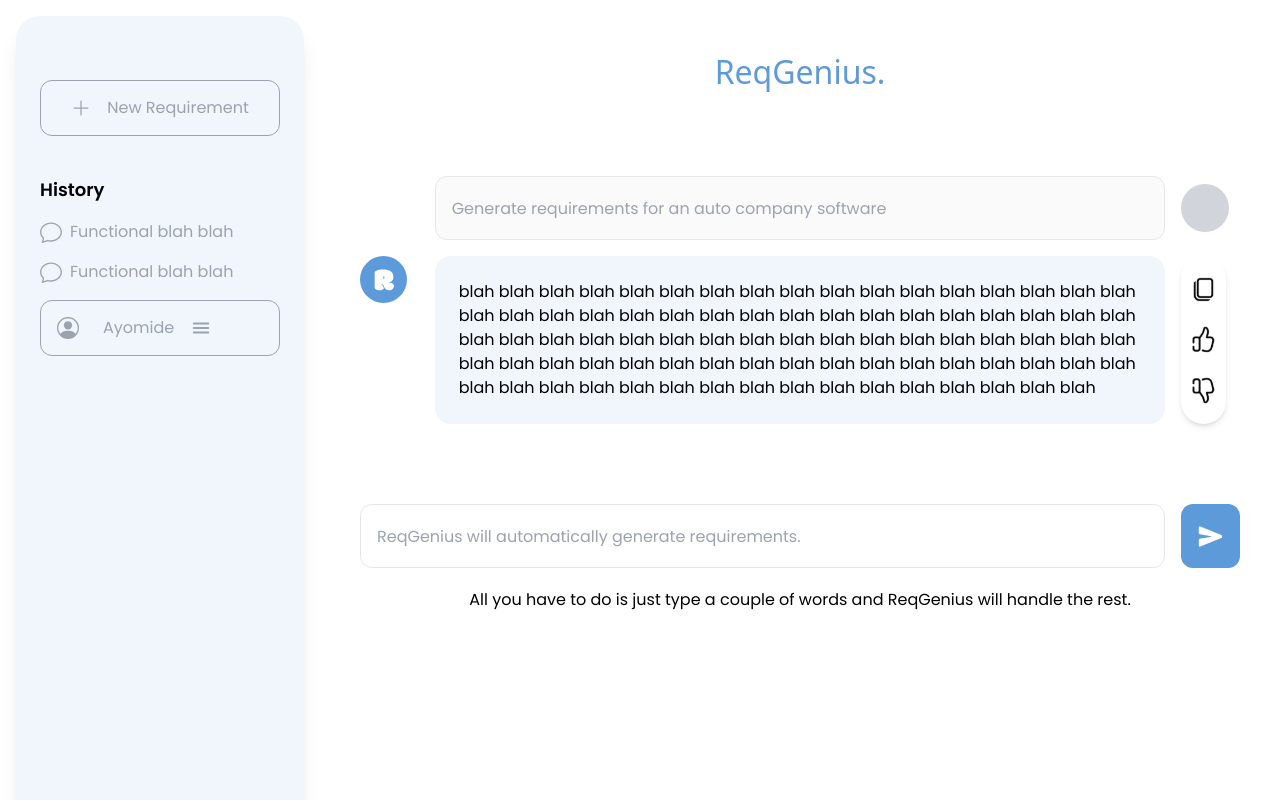
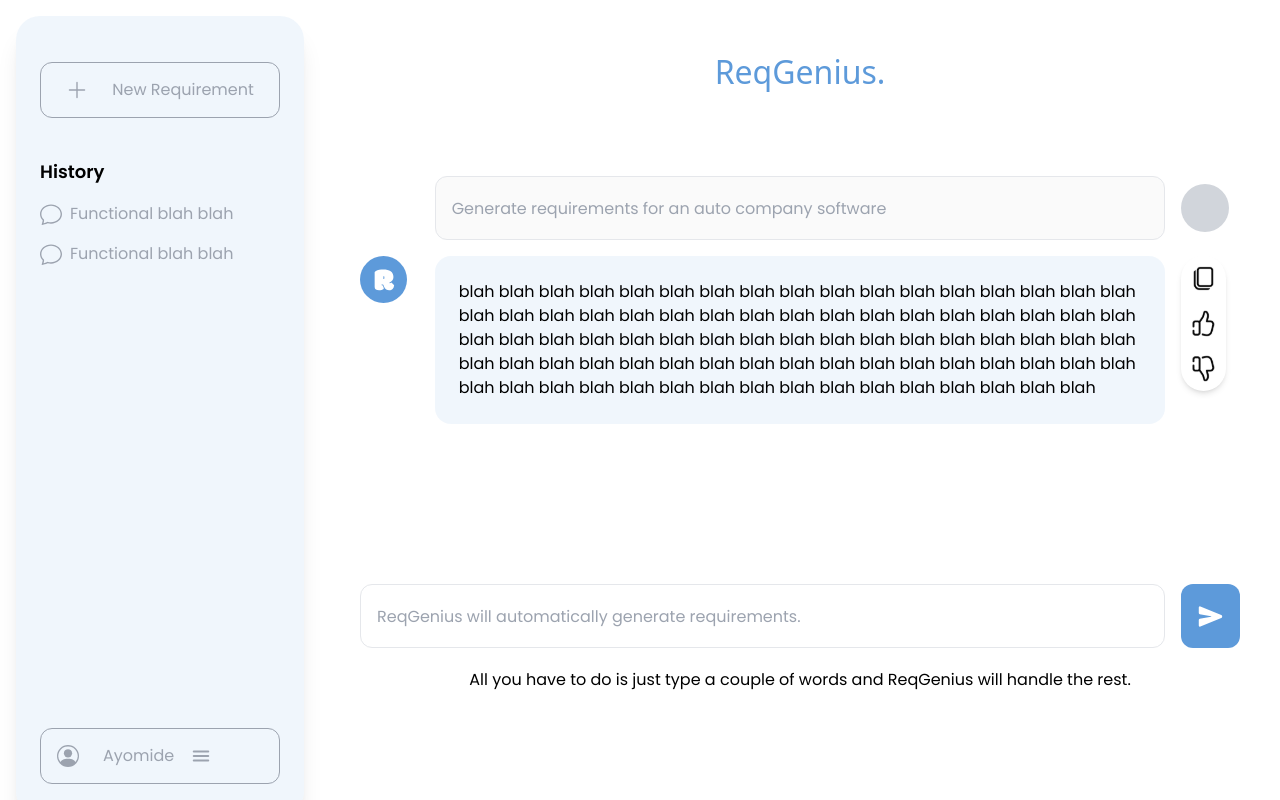
Before and after one commit to somtookaforr/ReqGenius, a React (Create React App) app: page /dashboard in a window 1280 px wide. Built offline with nearby package versions, Linux system fonts and the light colour scheme; a web font is replaced by a local one.

Commit message:
sidebar responsiveness

```diff
--- a/src/components/layout.jsx
+++ b/src/components/layout.jsx
@@ -3,7 +3,7 @@ import SideBar from './sidebar'
 
 const Layout = ({ children }) => {
     return (
-        <div className="lg:grid lg:grid-cols-12 layout">
+        <div className="lg:grid lg:grid-cols-12">
             <div className="col-span-3 overflow-y-hidden">
                 <SideBar />
             </div>
--- a/src/components/sidebar.jsx
+++ b/src/components/sidebar.jsx
@@ -28,7 +28,7 @@ const SideBar = () => {
 
     const smallScreenWidth = window.innerWidth < 1024
     let container =
-        'h-14 flex rounded-xl border border-gray-400 w-full items-center px-4 gap-x-4'
+        'lg:h-14 flex rounded-xl border border-gray-400 items-center px-4 gap-x-4'
 
     return (
         <>
@@ -37,16 +37,10 @@ const SideBar = () => {
                 className={
                     isSmallScreen
                         ? 'overlay'
-                        : 'bg-[#CEE1F44D] text-gray-400 py-8 shadow-xl lg:h-full m-4 rounded-3xl'
+                        : 'bg-[#CEE1F44D] text-gray-400 py-4 shadow-xl lg:h-full m-4 rounded-3xl relative'
                 }
             >
-                <div
-                    className={isSmallScreen ? 'grid-cols-2' : 'grid my-8 px-6'}
-                >
-                    <div className={`${container} justify-center`}>
-                        <BsPlusLg size={20} />
-                        <p className="">New Requirement</p>
-                    </div>
+                <div className={isSmallScreen ? 'grid-cols-2' : ''}>
                     <IoClose
                         onClick={closeNav}
                         size={30}
@@ -58,12 +52,23 @@ const SideBar = () => {
                     />
                 </div>
                 <div className="overlay-content cursor-pointer">
-                    <div className="grid px-6 gap-y-4 mt-10">
-                        <h2 className="text-black font-semibold text-lg">
+                    <div className="grid px-6 gap-y-4">
+                        <NavLink
+                            to={'/dashboard'}
+                            onClick={smallScreenWidth ? closeNav : ''}
+                            className={`${container} justify-center`}
+                        >
+                            <BsPlusLg
+                                size={smallScreenWidth ? 28 : 22}
+                                className="self-center mr-2"
+                            />
+                            New Requirement
+                        </NavLink>
+                        <h2 className="text-black font-semibold text-lg mt-6">
                             History
                         </h2>
                         <NavLink
-                            to={''}
+                            to={'/dashboard'}
                             onClick={smallScreenWidth ? closeNav : ''}
                             className={'navItems flex'}
                         >
@@ -74,7 +79,7 @@ const SideBar = () => {
                             Functional blah blah
                         </NavLink>
                         <NavLink
-                            to={''}
+                            to={'/dashboard'}
                             onClick={smallScreenWidth ? closeNav : ''}
                             className={'navItems flex'}
                         >
@@ -87,7 +92,7 @@ const SideBar = () => {
                         <NavLink
                             to="/profile"
                             onClick={smallScreenWidth ? closeNav : ''}
-                            className={`${container} mb-8`}
+                            className={`${container} absolute bottom-0 justify-self-center w-10/12 mb-8`}
                         >
                             <BsPersonCircle
                                 size={smallScreenWidth ? 28 : 22}
--- a/src/components/textField.jsx
+++ b/src/components/textField.jsx
@@ -3,14 +3,17 @@ import { IoSend } from 'react-icons/io5'
 
 const TextField = () => {
     return (
-        <>
-            <div className="grid grid-cols-12 gap-4 mt-20 mb-5">
+        <div className="bottom-0 mt-40">
+            <div className="grid grid-cols-12 gap-2 lg:gap-4 mb-5">
                 <input
                     type="text"
                     placeholder="ReqGenius will automatically generate requirements."
-                    className="border rounded-xl h-16 w-full px-4 col-span-11"
+                    className="border rounded-xl h-16 w-full px-4 col-span-10 lg:col-span-11"
                 />
-                <button className="col-span-1 rounded-xl bg-[#5D9ADA]">
+                <button
+                    className="col-span-2 lg:col-span-1 rounded-xl bg-[#5D9ADA]"
+                    onClick={() => localStorage.setItem('screen', true)}
+                >
                     <IoSend className="text-white mx-auto" size={25} />
                 </button>
             </div>
@@ -18,7 +21,7 @@ const TextField = () => {
                 All you have to do is just type a couple of words and ReqGenius
                 will handle the rest.
             </p>
-        </>
+        </div>
     )
 }
 
--- a/src/layouts/pages/Dashboard.jsx
+++ b/src/layouts/pages/Dashboard.jsx
@@ -1,4 +1,4 @@
-import React, { useState } from 'react'
+import React from 'react'
 import Layout from '../../components/layout'
 import TextField from '../../components/textField'
 import profilePhoto from '../../assets/Group 66.svg'
@@ -7,14 +7,14 @@ import likeBtn from '../../assets/Facebook Like.svg'
 import dislikeBtn from '../../assets/Facebook Like (1).svg'
 
 const Dashboard = () => {
-    const [screen, setScreen] = useState(true)
+    const screen = localStorage.getItem('screen')
 
     return (
         <Layout>
             <h1 className="logo mb-20 text-center">ReqGenius.</h1>
-            {screen === false ? (
+            {screen === true ? (
                 <div className="grid gap-y-12">
-                    <div className="w-1/2 border border-gray-400 rounded-2xl p-6 justify-self-start">
+                    <div className="lg:w-1/2 border border-gray-400 rounded-2xl p-6 justify-self-start">
                         <p className="text-[#5D9ADA] text-2xl font-semibold">
                             PRECISION AND CLARITY:{' '}
                         </p>
@@ -26,7 +26,7 @@ const Dashboard = () => {
                         </p>
                     </div>
 
-                    <div className="w-1/2 border border-gray-400 rounded-2xl p-6 justify-self-end">
+                    <div className="lg:w-1/2 border border-gray-400 rounded-2xl p-6 justify-self-end">
                         <p className="text-[#5D9ADA] text-2xl font-semibold">
                             EFFORTLESS IDEATION:{' '}
                         </p>
@@ -67,7 +67,7 @@ const Dashboard = () => {
                                 blah blah blah
                             </p>
                         </div>
-                        <div className="col-span-1 shadow-md rounded-3xl grid gap-0 p-2 w-max items-center">
+                        <div className="col-span-1 h-min shadow-md rounded-3xl grid gap-4 p-2 w-max items-center">
                             <button>
                                 <img src={copyBtn} alt="" />
                             </button>
@@ -81,6 +81,7 @@ const Dashboard = () => {
                     </div>
                 </div>
             )}
+
             <TextField />
         </Layout>
     )
--- a/src/layouts/pages/Profile.jsx
+++ b/src/layouts/pages/Profile.jsx
@@ -4,7 +4,7 @@ import profilePhoto from '../../assets/Rectangle 218.png'
 
 const Profile = () => {
     let card = `rounded border p-8 shadow-sm bg-white`
-    let button = `bg-[#007FE0] h-14 text-white w-1/4 rounded-lg my-4`
+    let button = `bg-[#007FE0] h-14 text-white lg:w-1/4 rounded-lg my-4`
     let input = `w-full h-14 border border-gray-200 px-5 rounded-lg mt-2`
 
     return (
--- a/src/styles/components.css
+++ b/src/styles/components.css
@@ -15,7 +15,7 @@
     }
 
     .overlay-content {
-      position: relative;
+      /* position: relative; */
       top: 0%;
       width: 100%;
       margin-top: 30px;
--- a/src/styles/index.js
+++ /dev/null
@@ -1,2 +0,0 @@
-export const lightBlue = '#5D9ADA';
-export const darkBlue = '#007FE0'
```
